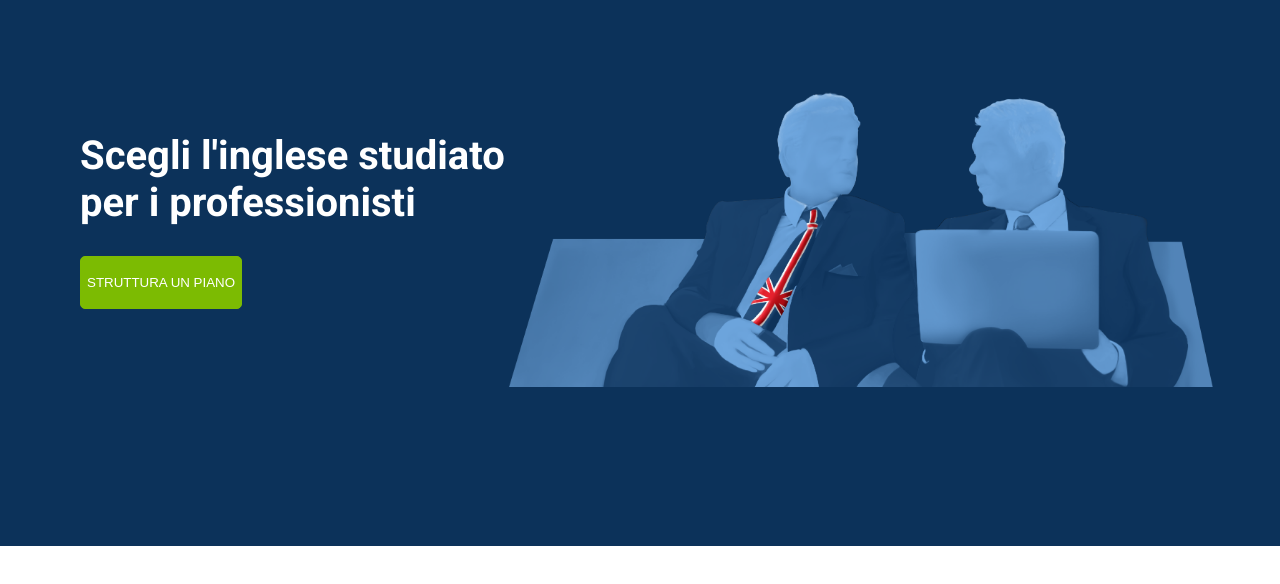
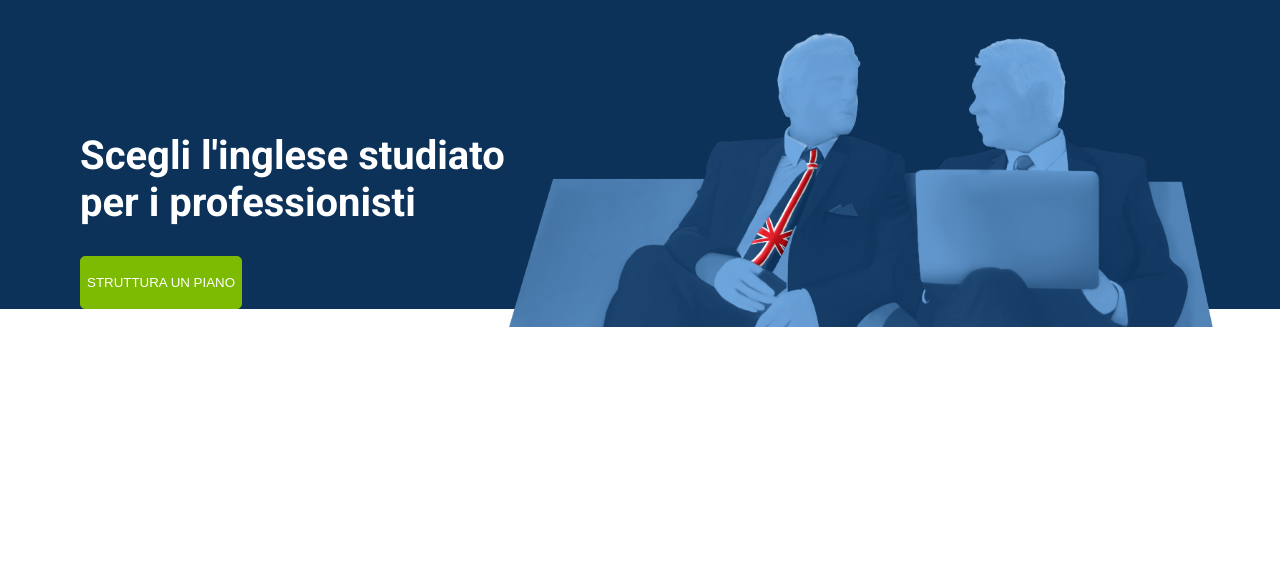
Before and after one commit to ser911/htmlcss-fluentify, a plain HTML site: page index.html in a window 1280 px wide. Shown: the part 64-648 px from the top of the page. Drawn offline with Linux system fonts and the light colour scheme.

Commit message:
Header height

```diff
--- a/css/style.css
+++ b/css/style.css
@@ -15,7 +15,7 @@ body{
 header{
   margin-top: 10px;
   background-color: #0C325A;
-  height: 600px;
+  /* height: 600px; */
 
 }
 
@@ -51,9 +51,8 @@ display: inline-block;
 
 .side-nav{
   display: inline-block;
+}
 
-
-}
 .side-nav ul li {
   display: inline-block;
 }
@@ -83,7 +82,7 @@ display: inline-block;
 }
 
 #header-hero{
-height: 700px;
+/* height: 600px; */
 }
 
 .hero-1, .hero-2, h1{
@@ -116,7 +115,7 @@ font-size: 40px;
 .hero-2{
   width: 55%;
   position: relative;
-  top: 100px;
+  top: 40px;
 
 }
 
```
